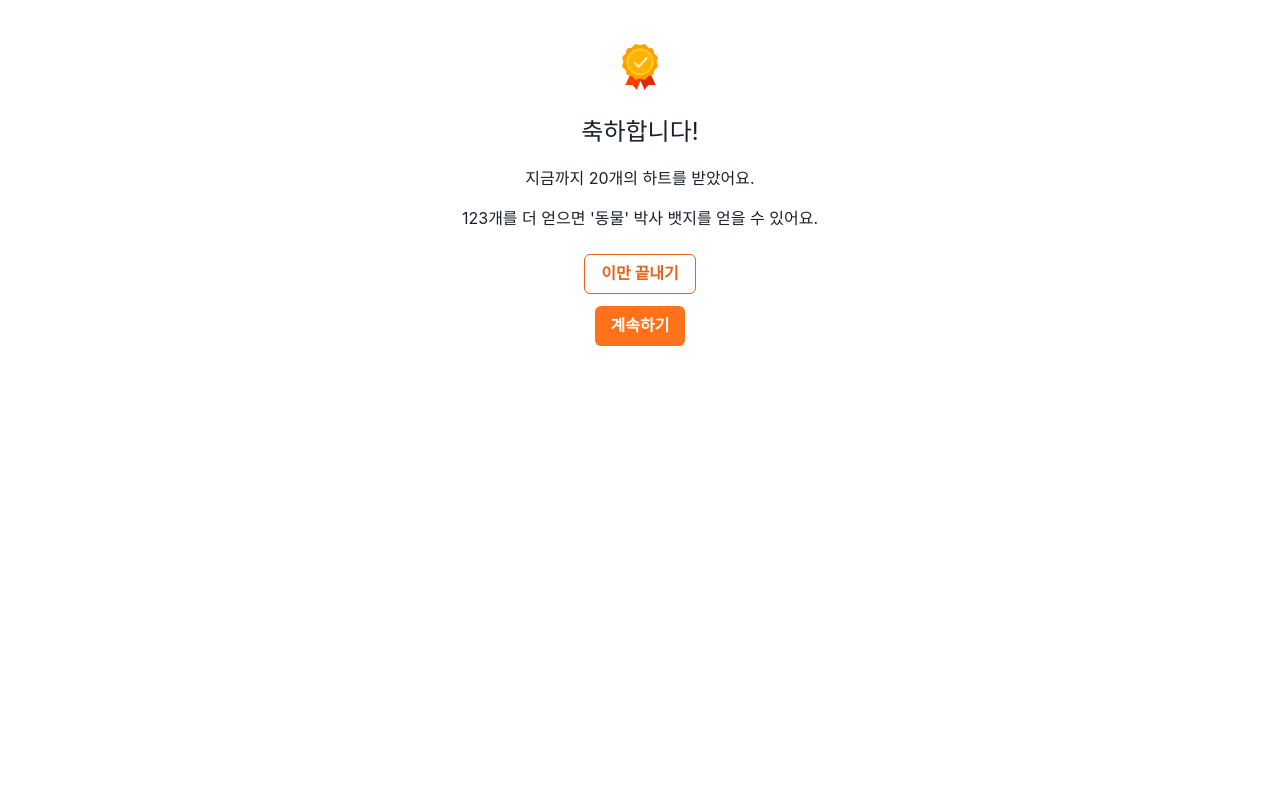
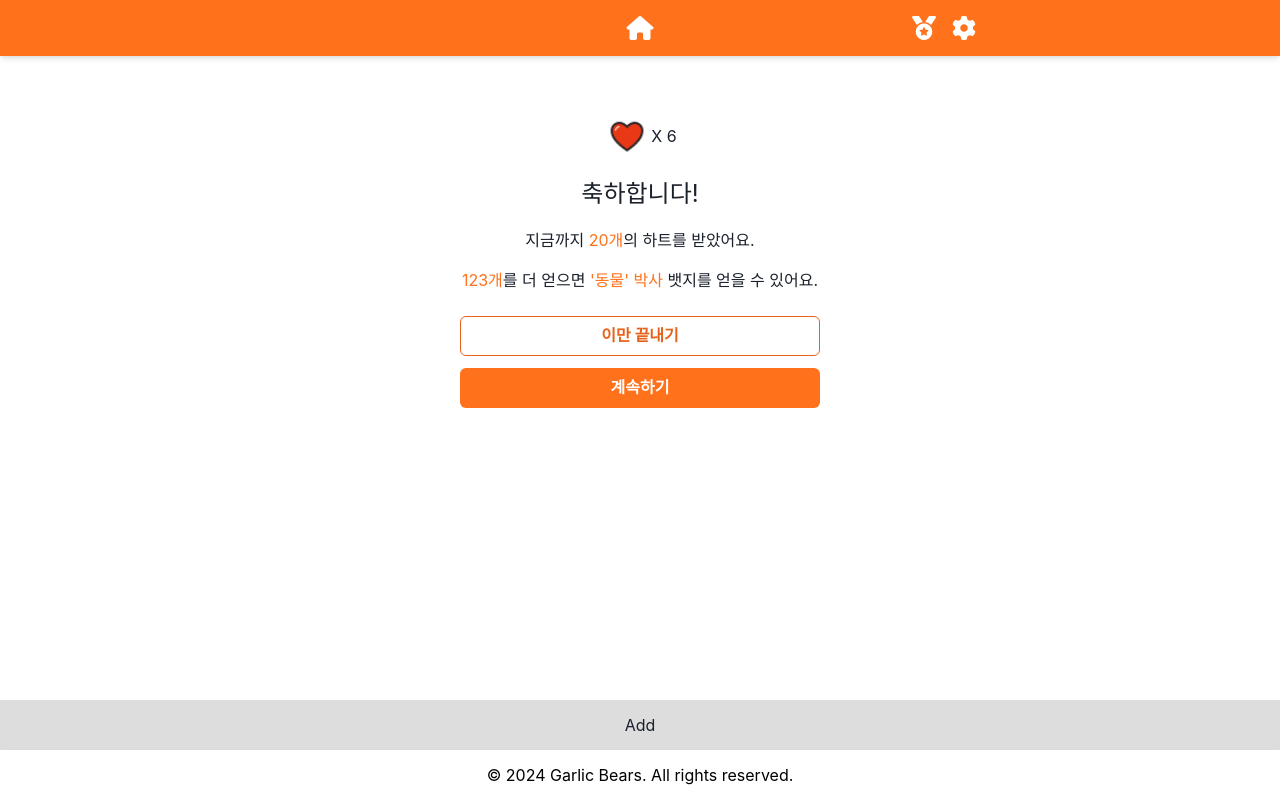
Before and after one commit to GarlicBears/143quiz_frontend, a React (Create React App) app: page /game/complete in a window 1280 px wide. Built offline with nearby package versions, Linux system fonts and the light colour scheme.

Commit message:
[GB-10] design: Game Complete(게임 결과) 페이지

```diff
--- a/src/Components/Common/Header.tsx
+++ b/src/Components/Common/Header.tsx
@@ -1,8 +1,12 @@
 import React from 'react';
 import { Box, Button, Flex } from '@chakra-ui/react';
-import { useNavigate } from 'react-router-dom';
+import { useNavigate, Link } from 'react-router-dom';
 
-const Header = () => {
+interface HeaderProps {
+  preventBack?: boolean;
+}
+
+const Header: React.FC<HeaderProps> = ({ preventBack }) => {
   const navigate = useNavigate();
   const handleBackClick = () => {
     navigate(-1); // 뒤로 이동
@@ -27,6 +31,9 @@ const Header = () => {
         justifyContent="space-between"
         alignItems="center"
       >
+        {preventBack ? (
+          <Box width="120px" bg="transparent" />
+        ) : (
           <Button
             width="120px"
             bg="transparent"
@@ -37,7 +44,10 @@ const Header = () => {
             <i className="fa-solid fa-arrow-left fa-xl"></i>
             <Box marginLeft={4}>이전으로</Box>
           </Button>
+        )}
+        <Link to="/">
           <i className="fa-solid fa-house fa-xl"></i>
+        </Link>
         <Flex width="120px" justifyContent="flex-end">
           <Flex width="80px" justifyContent="space-around" alignItems="center">
             <i className="fa-solid fa-medal fa-xl"></i>
--- a/src/Pages/GameComplete.tsx
+++ b/src/Pages/GameComplete.tsx
@@ -1,14 +1,18 @@
 import React, { useEffect, useRef } from 'react';
-import { Button, Text, Image, Flex } from '@chakra-ui/react';
+import { Button, Text, Image, Flex, keyframes } from '@chakra-ui/react';
 import { useNavigate } from 'react-router-dom';
 import completedSound from '../Asset/audios/correct2.mp3';
-import badgeImage from '../Asset/images/badge96.png';
+import heartImage from '../Asset/images/heart32.png';
+import Footer from '../Components/Common/Footer';
+import Header from '../Components/Common/Header';
+import Add from '../Components/Common/Add';
 
 const GameComplete: React.FC = () => {
   const hearts = 20; // 예시 하트 수
   const maxHearts = 143;
   const badgeName = '동물';
   const userHasBadge = false; // 예시 값
+  const heartCount = 6; // 예시 값
 
   const audioRef = useRef<HTMLAudioElement | null>(null);
   const navigate = useNavigate();
@@ -20,38 +24,78 @@ const GameComplete: React.FC = () => {
       audioRef.current.currentTime = 0;
     }
     audioRef.current = new Audio(completedSound);
-    audioRef.current.play();
+    audioRef.current
+      .play()
+      .then((r) => r)
+      .catch((e) => e);
   }, []);
 
   const handleEndGame = () => {
-    navigate('/select-topic');
+    navigate('/topic');
   };
 
   const handleContinue = () => {
-    navigate('/next-stage');
+    navigate('/game');
   };
-
+  const pulse = keyframes`
+    0% {
+      transform: scale(1);
+    }
+    50% {
+      transform: scale(1.2);
+    }
+    100% {
+      transform: scale(1);
+    }
+  `;
   return (
+    <>
+      <Header preventBack={true} />
       <Flex
         justifyContent="center"
         alignItems="center"
         flexDirection="column"
-      py={10}
+        py={16}
         px={6}
       >
-      <Image src={badgeImage} alt="Badge" boxSize="50px" mx="auto" mb={6} />
+        <Flex justifyContent="center" alignItems="center" mb={6}>
+          <Image
+            src={heartImage}
+            alt="Heart"
+            boxSize="32px"
+            mx={2}
+            animation={`${pulse} 1.5s infinite`}
+          />
+          <Text> X {heartCount}</Text>
+        </Flex>
         <Text fontSize="2xl" mb={4}>
           축하합니다!
         </Text>
-      <Text mb={4}>지금까지 {hearts}개의 하트를 받았어요.</Text>
+        <Text mb={4}>
+          지금까지{' '}
+          <Text color="customOrange.500" display="inline">
+            {hearts}개
+          </Text>
+          의 하트를 받았어요.
+        </Text>
         {!userHasBadge ? (
-        <Text mb={6}>
-          {maxHearts - hearts}개를 더 얻으면 &apos;{badgeName}&apos; 박사 뱃지를
-          얻을 수 있어요.
+          <Text mb={6} textAlign="center">
+            <Text color="customOrange.500" display="inline">
+              {maxHearts - hearts}개
+            </Text>
+            를 더 얻으면{' '}
+            <Text color="customOrange.500" display="inline">
+              &apos;{badgeName}&apos; 박사
+            </Text>{' '}
+            뱃지를 얻을 수 있어요.
           </Text>
         ) : (
           <Text mb={6}>
-          이미 &apos;{badgeName}&apos; 박사 뱃지를 획득하셨어요.
+            이미{' '}
+            <Text color="customOrange.500" display="inline">
+              &apos;{badgeName}&apos; 박사
+            </Text>
+            뱃지를 획득하셨어요.
           </Text>
         )}
         <Button
@@ -59,13 +103,21 @@ const GameComplete: React.FC = () => {
           variant="outline"
           onClick={handleEndGame}
           mb={3}
+          width={{ base: '100%', sm: '360px' }}
         >
           이만 끝내기
         </Button>
-      <Button colorScheme="customOrange" onClick={handleContinue}>
+        <Button
+          colorScheme="customOrange"
+          onClick={handleContinue}
+          width={{ base: '100%', sm: '360px' }}
+        >
           계속하기
         </Button>
+        <Add />
+        <Footer />
       </Flex>
+    </>
   );
 };
 
```
Lines whose indentation alone changed are shown as unchanged.
